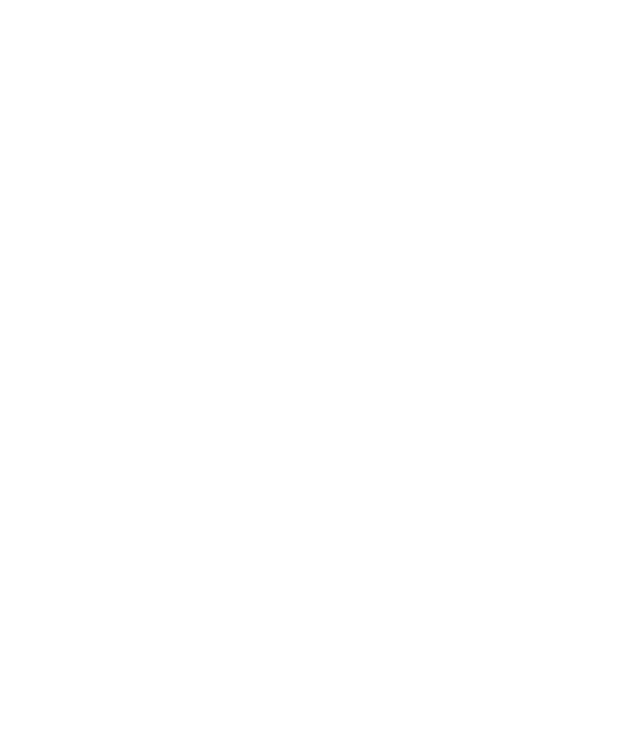
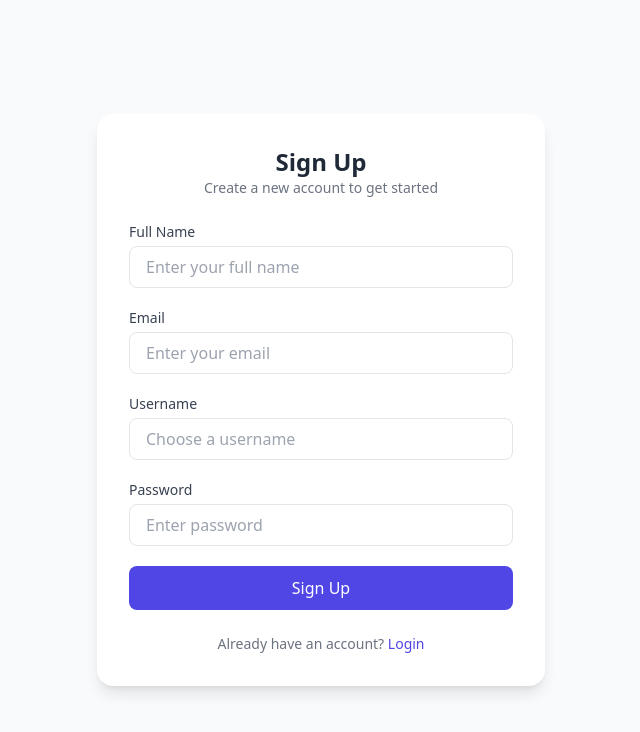
Before and after one commit to Bikesh-1/WorkCast, a React (Vite) app in the folder Frontend/: page /signup in a window 1280 px wide. Before the commit this address had no page. Shown: the top 732 px of the page, without its empty margins (319-959 px from the left). Built offline with nearby package versions, Linux system fonts and the light colour scheme; no server answers.

Commit message:
Add CORS support in backend and update frontend routing with new pages

```diff
--- a/Frontend/src/App.jsx
+++ b/Frontend/src/App.jsx
@@ -1,6 +1,9 @@
 import { Routes, Route } from 'react-router-dom'
 import Home from './Page/Home'
 import './App.css'
+import Login from './Page/Login'
+import Signup from './Page/Signup'
+import Dashboard from './Page/Dashboard'
 
 function App() {
 
@@ -8,6 +11,9 @@ function App() {
     <>
       <Routes>
         <Route path='/' element={<Home />} />
+        <Route path='/login' element={<Login/>}/>
+        <Route path='/signup' element={<Signup/>}/>
+        <Route path='/dashboard' element={<Dashboard/>}/>
       </Routes>
     </>
   )
--- /dev/null
+++ b/Frontend/src/Page/Dashboard.jsx
@@ -0,0 +1,9 @@
+import React from 'react'
+
+function Dashboard() {
+  return (
+    <div>Dashboard</div>
+  )
+}
+
+export default Dashboard
--- /dev/null
+++ b/Frontend/src/Page/Login.jsx
@@ -0,0 +1,95 @@
+// src/pages/Login.jsx
+import { useState } from "react";
+import { useAppContext } from "../context/AppContext";
+import { useNavigate } from "react-router-dom";
+
+export default function Login() {
+  const { login } = useAppContext();
+  const navigate = useNavigate();
+
+  const [form, setForm] = useState({ email: "", password: "" });
+  const [loading, setLoading] = useState(false);
+  const [error, setError] = useState("");
+
+  const handleChange = (e) => {
+    setForm({ ...form, [e.target.name]: e.target.value });
+  };
+
+  const handleSubmit = async (e) => {
+    e.preventDefault();
+    setError("");
+    setLoading(true);
+    try {
+      await login(form);
+      navigate("/dashboard");
+    } catch (err) {
+      setError(err.message);
+    } finally {
+      setLoading(false);
+    }
+  };
+
+  return (
+    <div className="min-h-screen flex items-center justify-center bg-gray-50 px-4">
+      <div className="w-full max-w-md bg-white rounded-2xl shadow-lg p-8">
+        <h2 className="text-2xl font-bold text-gray-800 text-center">Login</h2>
+        <p className="text-sm text-gray-500 text-center mb-6">
+          Welcome back! Please login to your account
+        </p>
+
+        {error && (
+          <div className="mb-4 p-3 rounded-lg bg-red-100 text-red-600 text-sm">
+            {error}
+          </div>
+        )}
+
+        <form onSubmit={handleSubmit} className="space-y-5">
+          <div>
+            <label className="block text-sm font-medium text-gray-700">
+              Email or Username
+            </label>
+            <input
+              type="text"
+              name="email"
+              value={form.email}
+              onChange={handleChange}
+              placeholder="Enter email or username"
+              required
+              className="mt-1 w-full px-4 py-2 border rounded-lg focus:ring-2 focus:ring-indigo-500 focus:outline-none"
+            />
+          </div>
+
+          <div>
+            <label className="block text-sm font-medium text-gray-700">
+              Password
+            </label>
+            <input
+              type="password"
+              name="password"
+              value={form.password}
+              onChange={handleChange}
+              placeholder="Enter password"
+              required
+              className="mt-1 w-full px-4 py-2 border rounded-lg focus:ring-2 focus:ring-indigo-500 focus:outline-none"
+            />
+          </div>
+
+          <button
+            type="submit"
+            disabled={loading}
+            className="w-full bg-indigo-600 text-white py-2.5 rounded-lg font-medium hover:bg-indigo-700 transition disabled:opacity-50"
+          >
+            {loading ? "Logging in..." : "Login"}
+          </button>
+        </form>
+
+        <p className="mt-6 text-center text-sm text-gray-500">
+          Don’t have an account?{" "}
+          <a href="/signup" className="text-indigo-600 font-medium hover:underline">
+            Sign up
+          </a>
+        </p>
+      </div>
+    </div>
+  );
+}
--- /dev/null
+++ b/Frontend/src/Page/Signup.jsx
@@ -0,0 +1,124 @@
+// src/pages/Signup.jsx
+import { useState } from "react";
+import { useAppContext } from "../context/AppContext";
+import { useNavigate } from "react-router-dom";
+
+export default function Signup() {
+  const { signup } = useAppContext();
+  const navigate = useNavigate();
+
+  const [form, setForm] = useState({
+    fullName: "",
+    email: "",
+    username: "",
+    password: "",
+  });
+
+  const [loading, setLoading] = useState(false);
+  const [error, setError] = useState("");
+
+  const handleChange = (e) => {
+    setForm({ ...form, [e.target.name]: e.target.value });
+  };
+
+  const handleSubmit = async (e) => {
+    e.preventDefault();
+    setError("");
+    setLoading(true);
+
+    try {
+      await signup(form);
+      navigate("/dashboard"); // ✅ redirect after signup
+    } catch (err) {
+      setError(err.message);
+    } finally {
+      setLoading(false);
+    }
+  };
+
+  return (
+    <div className="min-h-screen flex items-center justify-center bg-gray-50 px-4">
+      <div className="w-full max-w-md bg-white rounded-2xl shadow-lg p-8">
+        <h2 className="text-2xl font-bold text-gray-800 text-center">Sign Up</h2>
+        <p className="text-sm text-gray-500 text-center mb-6">
+          Create a new account to get started
+        </p>
+
+        {error && (
+          <div className="mb-4 p-3 rounded-lg bg-red-100 text-red-600 text-sm">
+            {error}
+          </div>
+        )}
+
+        <form onSubmit={handleSubmit} className="space-y-5">
+          <div>
+            <label className="block text-sm font-medium text-gray-700">Full Name</label>
+            <input
+              type="text"
+              name="fullName"
+              value={form.fullName}
+              onChange={handleChange}
+              placeholder="Enter your full name"
+              required
+              className="mt-1 w-full px-4 py-2 border rounded-lg focus:ring-2 focus:ring-indigo-500 focus:outline-none"
+            />
+          </div>
+
+          <div>
+            <label className="block text-sm font-medium text-gray-700">Email</label>
+            <input
+              type="email"
+              name="email"
+              value={form.email}
+              onChange={handleChange}
+              placeholder="Enter your email"
+              required
+              className="mt-1 w-full px-4 py-2 border rounded-lg focus:ring-2 focus:ring-indigo-500 focus:outline-none"
+            />
+          </div>
+
+          <div>
+            <label className="block text-sm font-medium text-gray-700">Username</label>
+            <input
+              type="text"
+              name="username"
+              value={form.username}
+              onChange={handleChange}
+              placeholder="Choose a username"
+              required
+              className="mt-1 w-full px-4 py-2 border rounded-lg focus:ring-2 focus:ring-indigo-500 focus:outline-none"
+            />
+          </div>
+
+          <div>
+            <label className="block text-sm font-medium text-gray-700">Password</label>
+            <input
+              type="password"
+              name="password"
+              value={form.password}
+              onChange={handleChange}
+              placeholder="Enter password"
+              required
+              className="mt-1 w-full px-4 py-2 border rounded-lg focus:ring-2 focus:ring-indigo-500 focus:outline-none"
+            />
+          </div>
+
+          <button
+            type="submit"
+            disabled={loading}
+            className="w-full bg-indigo-600 text-white py-2.5 rounded-lg font-medium hover:bg-indigo-700 transition disabled:opacity-50"
+          >
+            {loading ? "Signing up..." : "Sign Up"}
+          </button>
+        </form>
+
+        <p className="mt-6 text-center text-sm text-gray-500">
+          Already have an account?{" "}
+          <a href="/login" className="text-indigo-600 font-medium hover:underline">
+            Login
+          </a>
+        </p>
+      </div>
+    </div>
+  );
+}
--- /dev/null
+++ b/Frontend/src/context/AppContext.jsx
@@ -0,0 +1,84 @@
+// src/context/AppContext.jsx
+import { createContext, useContext, useEffect, useState } from "react";
+
+const AppContext = createContext();
+
+export const AppProvider = ({ children }) => {
+  const [user, setUser] = useState(null);
+  const [loading, setLoading] = useState(true);
+
+  const BASE_URL = "http://localhost:5000/api/v1/users";
+
+  const fetchCurrentUser = async () => {
+    try {
+      const res = await fetch(`${BASE_URL}/current-user`, {
+        method: "GET",
+        credentials: "include",
+      });
+
+      if (!res.ok) throw new Error("Not authenticated");
+      const data = await res.json();
+      setUser(data.data);
+    } catch (error) {
+      setUser(null);
+    } finally {
+      setLoading(false);
+    }
+  };
+
+  const signup = async (formData) => {
+    const res = await fetch(`${BASE_URL}/register`, {
+      method: "POST",
+      credentials: "include",
+      headers: { "Content-Type": "application/json" },
+      body: JSON.stringify(formData),
+    });
+
+    const data = await res.json();
+    if (res.ok) {
+      setUser(data.data);
+    } else {
+      throw new Error(data.message || "Signup failed");
+    }
+  };
+
+  // ✅ Login function
+  const login = async (formData) => {
+    const res = await fetch(`${BASE_URL}/login`, {
+      method: "POST",
+      credentials: "include",
+      headers: { "Content-Type": "application/json" },
+      body: JSON.stringify(formData),
+    });
+
+    const data = await res.json();
+    if (res.ok) {
+      setUser(data.data.user);
+    } else {
+      throw new Error(data.message || "Login failed");
+    }
+  };
+
+  // ✅ Logout function
+  const logout = async () => {
+    await fetch(`${BASE_URL}/logout`, {
+      method: "POST",
+      credentials: "include",
+    });
+    setUser(null);
+  };
+
+  useEffect(() => {
+    fetchCurrentUser();
+  }, []);
+
+  return (
+    <AppContext.Provider
+      value={{ user, loading, login, signup, logout }}
+    >
+      {children}
+    </AppContext.Provider>
+  );
+};
+
+export const useAppContext = () => useContext(AppContext);
--- a/Frontend/src/main.jsx
+++ b/Frontend/src/main.jsx
@@ -3,11 +3,18 @@ import { createRoot } from 'react-dom/client'
 import './index.css'
 import App from './App.jsx'
 import { BrowserRouter } from 'react-router-dom';
+import { AppProvider } from './context/AppContext';
 
 createRoot(document.getElementById('root')).render(
- <BrowserRouter>
-    <App />
- </BrowserRouter>,
+
+       <BrowserRouter>
+       <AppProvider>
+       <App />
+       </AppProvider>
+
+      </BrowserRouter>
+
+
 
 
 )
```
Also changed, not shown: 1 other file (tests, documents, lock files or other folders).
